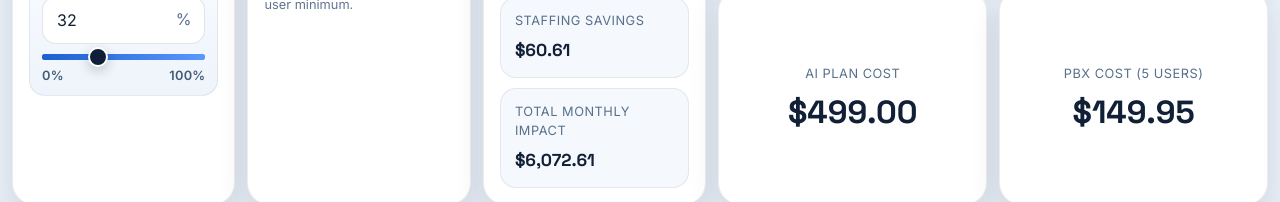
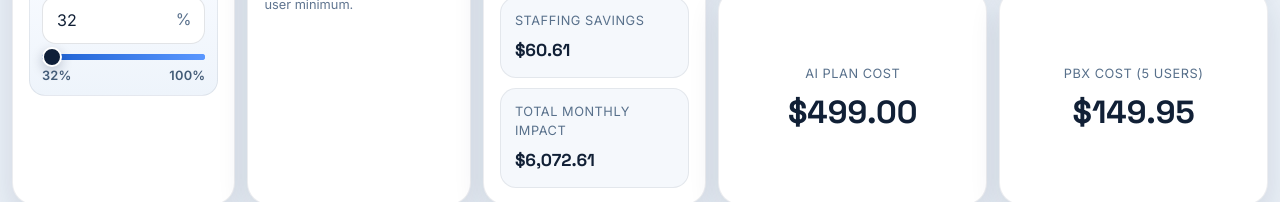
Before and after one commit to jakeconcharl/rocketnaparoicalculator, a React (Vite) app: page / in a window 1280 px wide. Shown: the part 477-679 px from the top of the page. Built offline with nearby package versions, Linux system fonts and the light colour scheme.

Commit message:
Set spam percentage floor to 32

```diff
--- a/src/App.tsx
+++ b/src/App.tsx
@@ -179,7 +179,7 @@ export function App({ mode, config }: AppProps) {
                         <input
                           type="number"
                           step={1}
-                          min={0}
+                          min={32}
                           max={100}
                           value={inputs.spamCallPercentage}
                           onChange={(event) =>
@@ -190,7 +190,7 @@ export function App({ mode, config }: AppProps) {
                       <input
                         className="range-slider"
                         type="range"
-                        min={0}
+                        min={32}
                         max={100}
                         step={1}
                         value={inputs.spamCallPercentage}
@@ -199,7 +199,7 @@ export function App({ mode, config }: AppProps) {
                         }
                       />
                       <div className="range-scale">
-                        <span>0%</span>
+                        <span>32%</span>
                         <span>100%</span>
                       </div>
                     </div>
```
